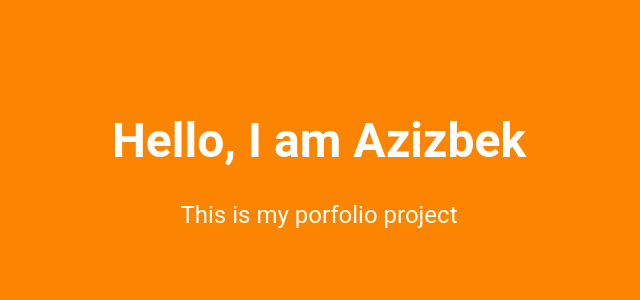
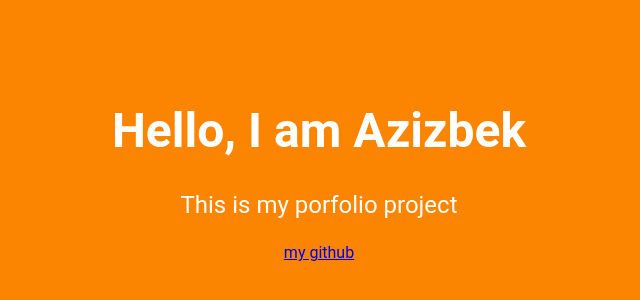
Before and after one commit to nomanoff/my_portfolio_test, a plain HTML site: page index.html in a window 1280 px wide. Shown: the part 242-542 px from the top of the page, without its empty margins (321-961 px from the left). Drawn offline with Linux system fonts and the light colour scheme.

Commit message:
githubimga link qo'shdim

```diff
--- a/index.html
+++ b/index.html
@@ -11,7 +11,10 @@
         <div class="secondary">
             <h1>Hello, I am Azizbek</h1>
             <p>This is my porfolio project</p>
+
+            <a href="https://github.com/nomanoff">my github</a>
         </div>
+
     </div>
 </body>
 </html>
```
